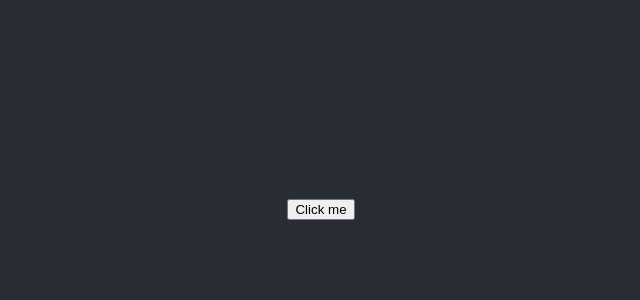
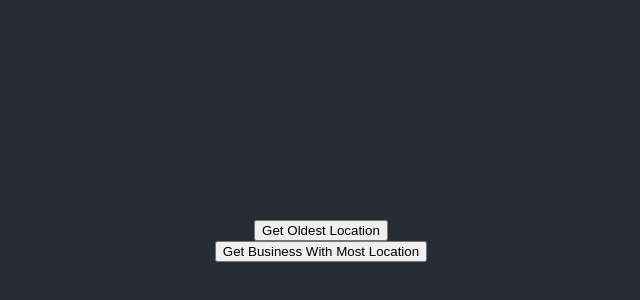
Before and after one commit to Macelai/ae-challenge, a React (Create React App) app in the folder ae-challenge-frontend/: page / in a window 1280 px wide. Shown: the part 206-506 px from the top of the page, without its empty margins (319-959 px from the left). Built offline with nearby package versions, Linux system fonts and the light colour scheme.

Commit message:
feat: add business with most location button

```diff
--- a/ae-challenge-frontend/src/App.tsx
+++ b/ae-challenge-frontend/src/App.tsx
@@ -2,13 +2,29 @@ import React, { useState } from "react";
 import "./App.css";
 
 function App() {
-  const [state, setState] = useState({ business: "", date: "" });
+  const [oldestLocation, setOldestLocation] = useState({
+    business: "",
+    date: "",
+  });
+  const [mostLocation, setBusinessMostLocation] = useState({
+    business: "",
+    value: "",
+  });
 
-  const sendRequest = () => {
+  const getOldestLocation = () => {
     fetch(`http://127.0.0.1:8000/api/oldest_location/`)
       .then((res) => res.json())
       .then((res) => {
-        setState(res);
+        setOldestLocation(res);
+      })
+      .catch((error) => console.log(error));
+  };
+
+  const getBusinessMostLocation = () => {
+    fetch(`http://127.0.0.1:8000/api/business_most_location/`)
+      .then((res) => res.json())
+      .then((res) => {
+        setBusinessMostLocation(res);
       })
       .catch((error) => console.log(error));
   };
@@ -16,9 +32,15 @@ function App() {
   return (
     <div className="App">
       <header className="App-header">
-        {state.business} <br></br>
-        {state.date}
-        <button onClick={sendRequest}>Click me</button>
+        {oldestLocation.business} <br></br>
+        {oldestLocation.date}
+        <br></br>
+        {mostLocation.business} <br></br>
+        {mostLocation.value}
+        <button onClick={getOldestLocation}>Get Oldest Location</button>
+        <button onClick={getBusinessMostLocation}>
+          Get Business With Most Location
+        </button>
       </header>
     </div>
   );
```
Also changed, not shown: 1 other file (tests, documents, lock files or other folders).
